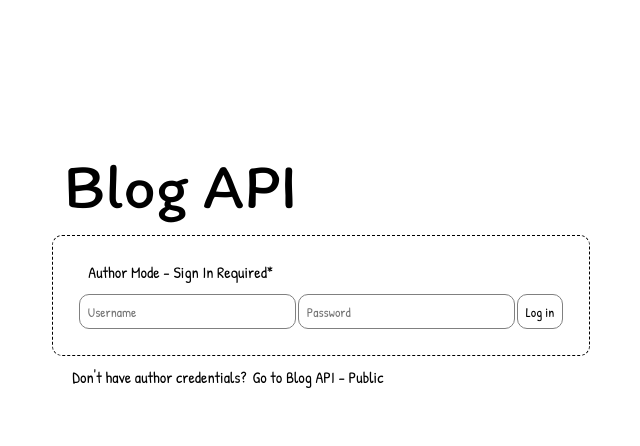
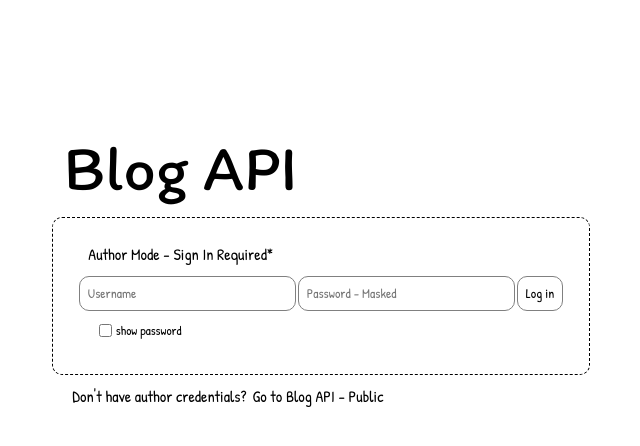
Before and after one commit to Mitadru47/TOP-Blog-API-Private, a React (Vite) app: page /dashboard/post/create in a window 1280 px wide. Shown: the top 446 px of the page, without its empty margins (319-959 px from the left). Built offline with nearby package versions, Linux system fonts and the light colour scheme.

Commit message:
Revamped Password WebElements

```diff
--- a/src/components/LogIn.jsx
+++ b/src/components/LogIn.jsx
@@ -36,7 +36,32 @@ function handleSubmit(event){
             }
         })
 
-        .catch((error) => console.log(error));
+        .catch((error) => {
+
+            console.log(error);
+
+            let message = document.getElementById("login-failed-info");
+
+            message.classList.remove("display-off");
+            message.classList.add("display-on");
+        });
+}
+
+function passwordVisibiltyToggle(){
+
+    var password = document.getElementById("login-password");
+
+    if (password.type === "password"){
+
+        password.type = "text";
+        password.placeholder = "Password - Unmasked"
+    }
+
+    else {
+
+        password.type = "password";
+        password.placeholder = "Password - Masked"
+    }
 }
 
 function Login(){
@@ -58,13 +83,24 @@ function Login(){
                         <div id="login-info">Author Mode - Sign In Required*</div>
 
                         <input type="text" name="username" id="login-username" placeholder="Username"/>
-                        <input type="text" name="password" id="login-password" placeholder="Password"/>
+                        <input type="password" name="password" id="login-password" placeholder="Password - Masked"/>
 
                         <button type="submit" id="submit-button">Log in</button>
 
                         <br></br>
 
-                        <div id="login-failed-info" className="display-off">Log in failed, Please try again!</div>
+                        <div id="login-form-container-footer">
+
+                            <div id="password-checkbox-container">
+
+                                <input type="checkbox" id="password-checkbox" onClick={passwordVisibiltyToggle}/>
+                                <span id="password-checkbox-info">show password</span>
+
+                            </div>
+
+                            <div id="login-failed-info" className="display-off">Log in failed, Please try again!</div>
+
+                        </div>
 
                     </form>
 
--- a/src/components/UserEditor.jsx
+++ b/src/components/UserEditor.jsx
@@ -72,11 +72,36 @@ function handleSubmit(event){
                 }
             })
 
-            .catch((error) => console.log(error));
+            .catch((error) => {
+
+                console.log(error);
+
+                let message = document.getElementById("post-failed-info");
+
+                message.classList.remove("display-off");
+                message.classList.add("display-on");
+            });
     }
 
     else
         window.location.href = "http://localhost:5174/dashboard";
+}
+
+function passwordVisibiltyToggle(){
+
+    var password = document.getElementById("password");
+
+    if (password.type === "password"){
+
+        password.type = "text";
+        password.placeholder = "Password - Unmasked"
+    }
+
+    else {
+
+        password.type = "password";
+        password.placeholder = "Password - Masked"
+    }
 }
 
 function UserEditor(){
@@ -108,7 +133,7 @@ function UserEditor(){
                                 <br></br>
 
                                 <input type="text" name="username" id="username" defaultValue={userResponse[0].username}/>
-                                <input type="text" name="password" id="password" defaultValue={userResponse[0].password}/>
+                                <input type="password" name="password" id="password" placeholder="Password - Masked" required/>
 
                                 <br></br>
                                 <br></br>
@@ -118,7 +143,18 @@ function UserEditor(){
                                 <button type="submit" id="submit-button">Update Author Details</button>
                                 <a id="cancel-button" href={"/dashboard" + userResponse[0].url}>Cancel</a>
 
-                                <div id="post-failed-info" className="display-off">Something went wrong. Please try again!</div>
+                                <div id="login-form-container-footer">
+
+                                    <div id="password-checkbox-container">
+
+                                        <input type="checkbox" id="password-checkbox" onClick={passwordVisibiltyToggle}/>
+                                        <span id="password-checkbox-info">show password</span>
+
+                                    </div>
+
+                                    <div id="post-failed-info" className="display-off">Something went wrong. Please try again!</div>
+
+                                </div>
 
                             </form>
 
--- a/src/styles/styles.css
+++ b/src/styles/styles.css
@@ -82,13 +82,34 @@ body{
   padding-bottom: 10px;
 }
 
+#login-form-container-footer{
+
+  display: flex;
+  flex-direction: column;
+
+  align-items: space-between;
+  justify-content: center;
+}
+
+#password-checkbox-container{
+
+  display: flex;
+  gap: 2.5px;
+
+  padding: 10px;
+  padding-left: 20px;
+}
+
+#password-checkbox-info{
+  font-size: 0.8rem;
+}
+
 #login-failed-info, #post-failed-info{
 
   color: #800000;
   font-size: 0.8rem;
 
-  padding: 10px;
-  padding-left: 20px;
+  padding-left: 40px;
 }
 
 #publish-status-failed-info{
```
